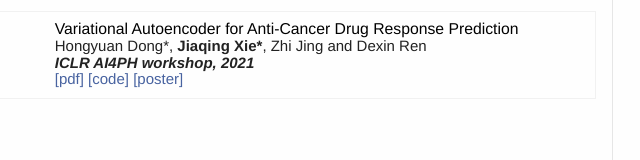
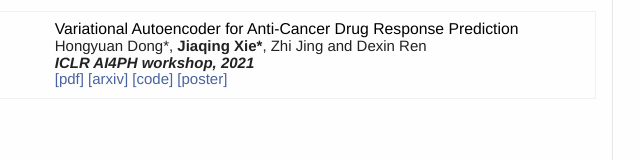
Before and after one commit to JIAQING-XIE/jiaqing-xie.github.io, a plain HTML site: page index.html in a window 1280 px wide. Shown: the part 572-732 px from the top of the page, 277-917 px from the left. Drawn offline with Linux system fonts and the light colour scheme.

Commit message:
first commit

```diff
--- a/index.html
+++ b/index.html
@@ -103,6 +103,7 @@
 														<br/>
                             <i> <strong>ICLR AI4PH workshop, 2021</strong></i>  <br/>
 														<a href="https://aiforpublichealth.github.io/papers/ICLR-AI4PH_paper_33.pdf">[pdf]</a>
+                            <a href="files/Variational_Autoencoder_for_Anti_Cancer_DrugResponse_Prediction.pdf">[arxiv]</a>
                             <a href="https://github.com/JIAQING-XIE/Machine-Learning-in-Genomes">[code]</a>
                             <a href="files/paper33poster.png">[poster]</a>
                         </div>
```
Also changed, not shown: 2 other files.
